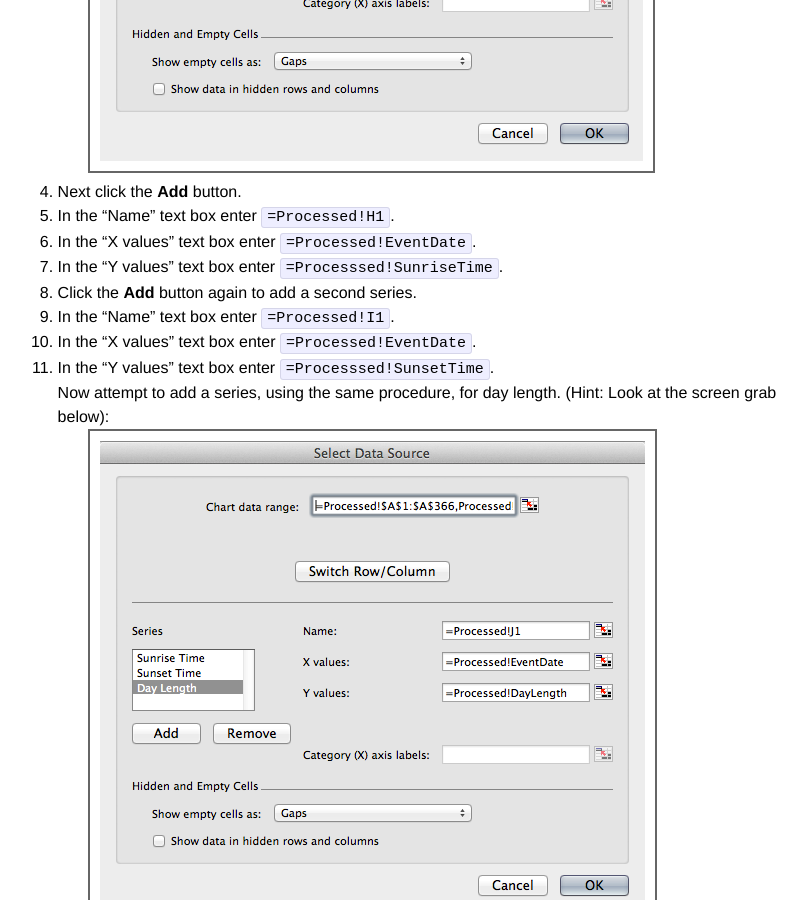
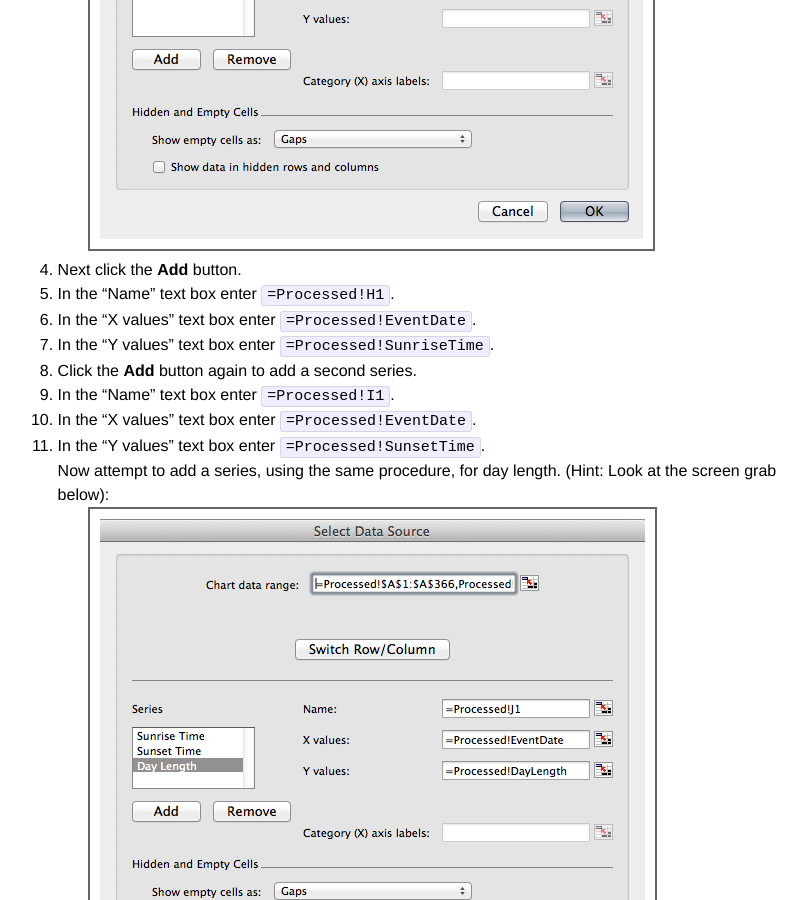
Before and after one commit to IntersectAustralia/excel-fu, a Jekyll site: the page built from module-6/index.markdown, in a window 1280 px wide and 900 px high, scrolled down 8542 px. Shown: the whole window, without its empty margins (224-1031 px from the left). Built offline with Jekyll 4.4.1, drawn with Linux system fonts in a browser that asks for light colours; some of the changed text lies outside the part shown.

Commit message:
added learning objectives

````diff
--- a/module-5/index.markdown
+++ b/module-5/index.markdown
@@ -2,6 +2,10 @@
 layout: post
 title: Module 5
 ---
+
+<div class="objective">
+Learning Objective: Importing and cleaning data into a workable format in Excel
+</div>
 
 ## Importing Sunrise and Sunset Times
 In this section we calculate the sunrise and sunset times for every day of the year for Sydney.
--- a/module-6/index.markdown
+++ b/module-6/index.markdown
@@ -2,6 +2,11 @@
 layout: post
 title: Module 6
 ---
+
+<div class="objective">
+Learning Objective: Working with and visualising the data
+</div>
+
 ## Working with the Sunrise and Sunset Data
 
 In module 5 we got to the point where we had an Excel worksheet that looked like this:
@@ -216,11 +221,11 @@
 4. Next click the **Add** button.
 5. In the "Name" text box enter ```=Processed!H1```.
 6. In the "X values" text box enter ```=Processed!EventDate```.
-7. In the "Y values" text box enter ```=Processsed!SunriseTime```.
+7. In the "Y values" text box enter ```=Processed!SunriseTime```.
 8. Click the **Add** button again to add a second series.
 5. In the "Name" text box enter ```=Processed!I1```.
 6. In the "X values" text box enter ```=Processed!EventDate```.
-7. In the "Y values" text box enter ```=Processsed!SunsetTime```.
+7. In the "Y values" text box enter ```=Processed!SunsetTime```.
 
    Now attempt to add a series, using the same procedure, for day length. (Hint: Look at the screen grab below):
 
````
Also changed, not shown: module-7/index.markdown (+6 -1 lines).
